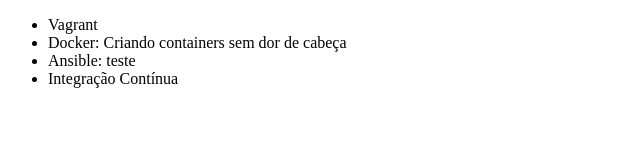
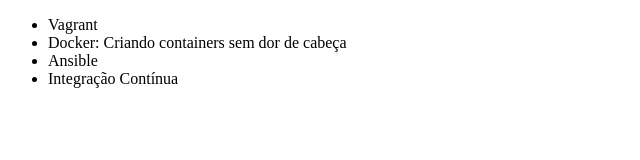
Before and after one commit to arancibiaalex12/Lista-de-Curso-, a plain HTML site: page index.html in a window 1280 px wide. Shown: the full height of the page, 0-640 px from the left. Drawn offline with Linux system fonts and the light colour scheme.

Commit message:
Revert " teste"
This reverts commit 03a85edaa8e53613b1d360f93a45995dd2462b41.

```diff
--- a/index.html
+++ b/index.html
@@ -8,7 +8,7 @@
     <ul>
         <li>Vagrant</li>
         <li>Docker: Criando containers sem dor de cabeça</li>
-        <li>Ansible: teste </li>
+        <li>Ansible</li>
         <li>Integração Contínua</li>
     </ul>
 </body>
```
